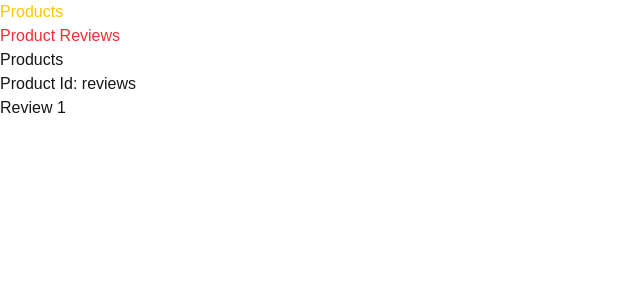
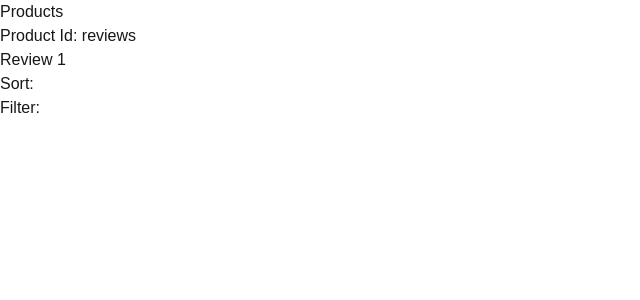
Before and after one commit to ToniBirat7/NextJs_Complete, a Next.js app in the folder NextJs_Basics(Code_Ev)/hello-world/: page /products/reviews in a window 1280 px wide. Shown: the top 300 px of the page, without its empty margins (0-640 px from the left). Built offline with nearby package versions, Linux system fonts and the light colour scheme.

Commit message:
docs: nextjs cont

```diff
--- a/NextJs_Basics(Code_Ev)/hello-world/src/app/layout.tsx
+++ b/NextJs_Basics(Code_Ev)/hello-world/src/app/layout.tsx
@@ -1,6 +1,3 @@
-"use client";
-import Link from "next/link";
-import { usePathname } from "next/navigation";
 import "./globals.css"; // important!
 
 export default function RootLayout({
@@ -8,31 +5,10 @@ export default function RootLayout({
 }: {
   children: React.ReactNode;
 }) {
-  const pathname = usePathname();
-  console.log(pathname);
-  const isProductsActive =
-    pathname === "/products" || pathname.startsWith("/products/");
-
-  console.log("Active : ", isProductsActive);
-
   return (
     <html lang="en">
       <head />
-      <body>
-        <nav>
-          <Link
-            href="/products"
-            className={isProductsActive ? "text-yellow-400 " : ""}
-          >
-            Products
-          </Link>
-          <br />
-          <Link href="/products/reviews" className="text-red-500">
-            Product Reviews
-          </Link>
-        </nav>
-        {children}
-      </body>
+      <body>{children}</body>
     </html>
   );
 }
--- a/NextJs_Basics(Code_Ev)/hello-world/src/app/products/[productId]/page.tsx
+++ b/NextJs_Basics(Code_Ev)/hello-world/src/app/products/[productId]/page.tsx
@@ -4,6 +4,7 @@ import Link from "next/link";
 
 type Props = {
   params: { productId: string };
+  searchParams: { sort: string; filter: string };
 };
 
 export const generateMetadata = async ({
@@ -16,9 +17,9 @@ export const generateMetadata = async ({
   };
 };
 
-const ProductById = async ({ params }: { params: { productId: string } }) => {
-  // await the whole params object, then destructure
-  const { productId } = await params;
+const ProductById = async ({ params, searchParams }: Props) => {
+  const { productId } = params;
+  console.log("Search Params : ", searchParams);
   console.log("Id", productId);
   return (
     <>
@@ -26,6 +27,8 @@ const ProductById = async ({ params }: { params: { productId: string } }) => {
       <h1>
         <Link href={`${productId}/reviews/${productId}`}>Review 1</Link>
       </h1>
+      <h1>Sort: {searchParams.sort}</h1>
+      <h1>Filter: {searchParams.filter}</h1>
     </>
   );
 };
```
Also changed, not shown: 1 other file (tests, documents, lock files or other folders).
